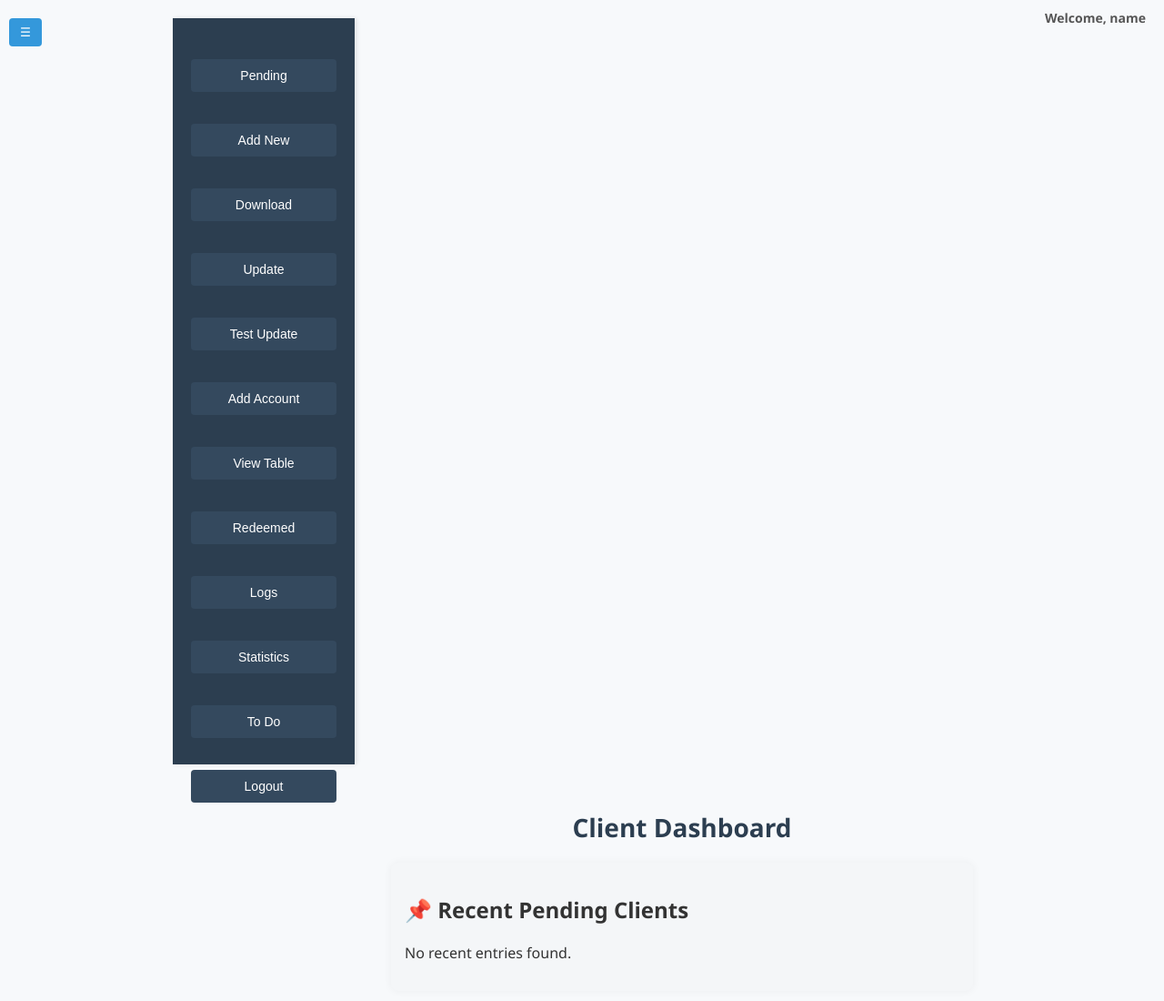
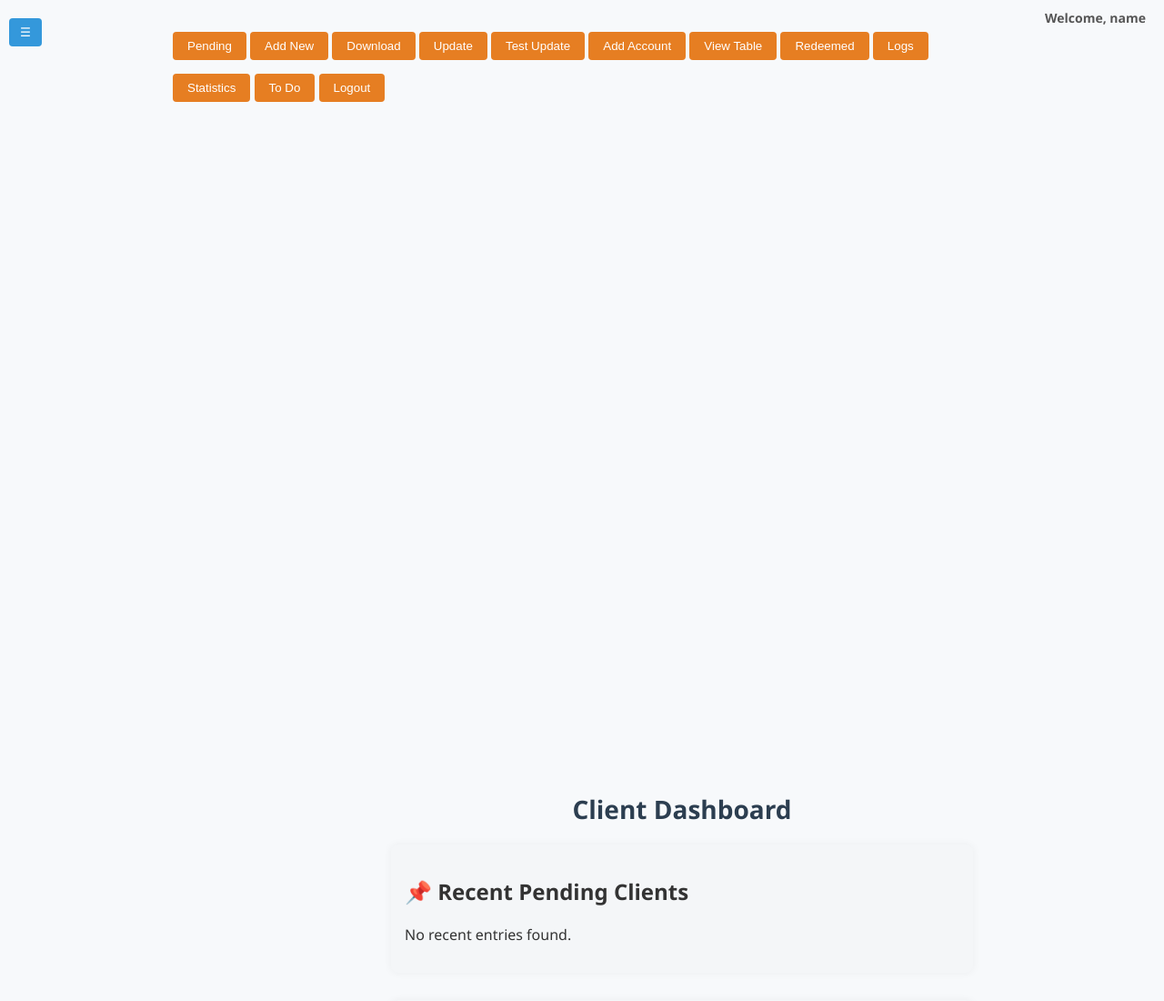
Before and after one commit to Remusseah/Client_interface, a Flask app: page / in a window 1280 px wide. Shown: the top 1100 px of the page at 91% size. Run offline with Flask 3, Linux system fonts and the light colour scheme; the visitor is signed in with stand-in values (Sample User, id 1); data that the repository does not hold is empty; some libraries are stand-ins or nearby versions.

Commit message:
thingyss

```diff
--- a/static/style.css
+++ b/static/style.css
@@ -352,38 +352,7 @@
     margin-bottom: 5px;
     font-size: 15px;
 }
-/* Sidebar container */
-.sidebar {
-    width: 200px;
-    height: 100vh;
-    background-color: #2c3e50;
-    padding-top: 20px;
-    box-shadow: 2px 0 5px rgba(0,0,0,0.1);
-}
 
-/* Sidebar buttons */
-.sidebar a {
-    display: block;
-    text-align: left;
-    padding: 10px 20px;
-    text-decoration: none;
-}
-
-.sidebar button {
-    width: 100%;
-    padding: 10px;
-    background-color: #34495e;
-    color: white;
-    border: none;
-    cursor: pointer;
-    border-radius: 4px;
-    font-size: 14px;
-    transition: background-color 0.2s ease;
-}
-
-.sidebar button:hover {
-    background-color: #1abc9c;
-}
 
 /* Main content beside the sidebar */
 .main-content {
@@ -419,6 +388,11 @@
     border-radius: 4px;
 }
 
+.sidebar {
+    height: 100vh;
+    overflow-y: auto;
+}
+
 .sidebar.collapsed {
     width: 50px;
 }
@@ -444,16 +418,4 @@
 
 .sidebar.collapsed + .main-content {
     margin-left: 60px;
-}
-.sidebar-toggle {
-    position: fixed;
-    top: 10px;
-    left: 10px;
-    z-index: 1000;
-    background-color: #3498db;
-    color: white;
-    border: none;
-    padding: 8px 12px;
-    cursor: pointer;
-    border-radius: 4px;
-}
+        }
```
